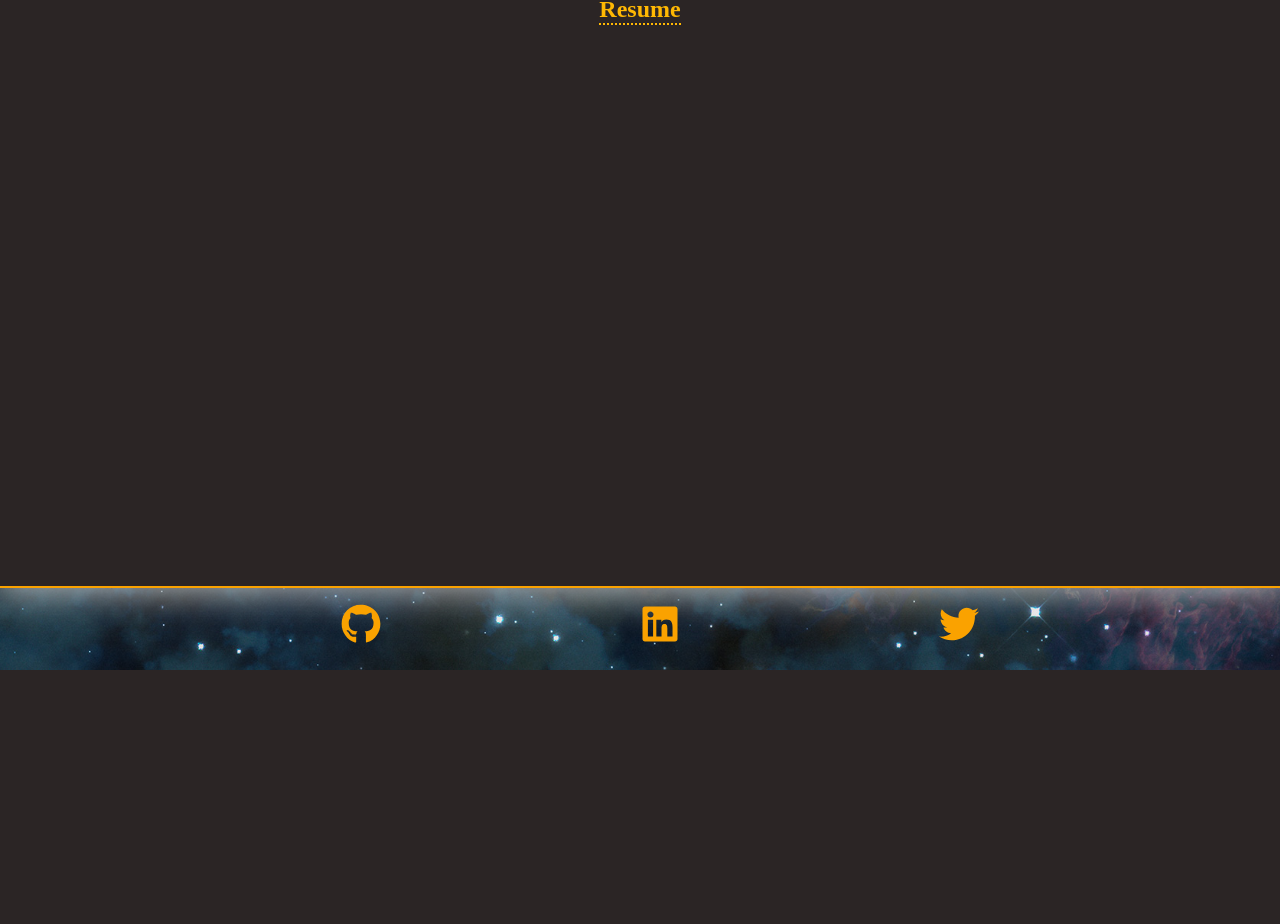
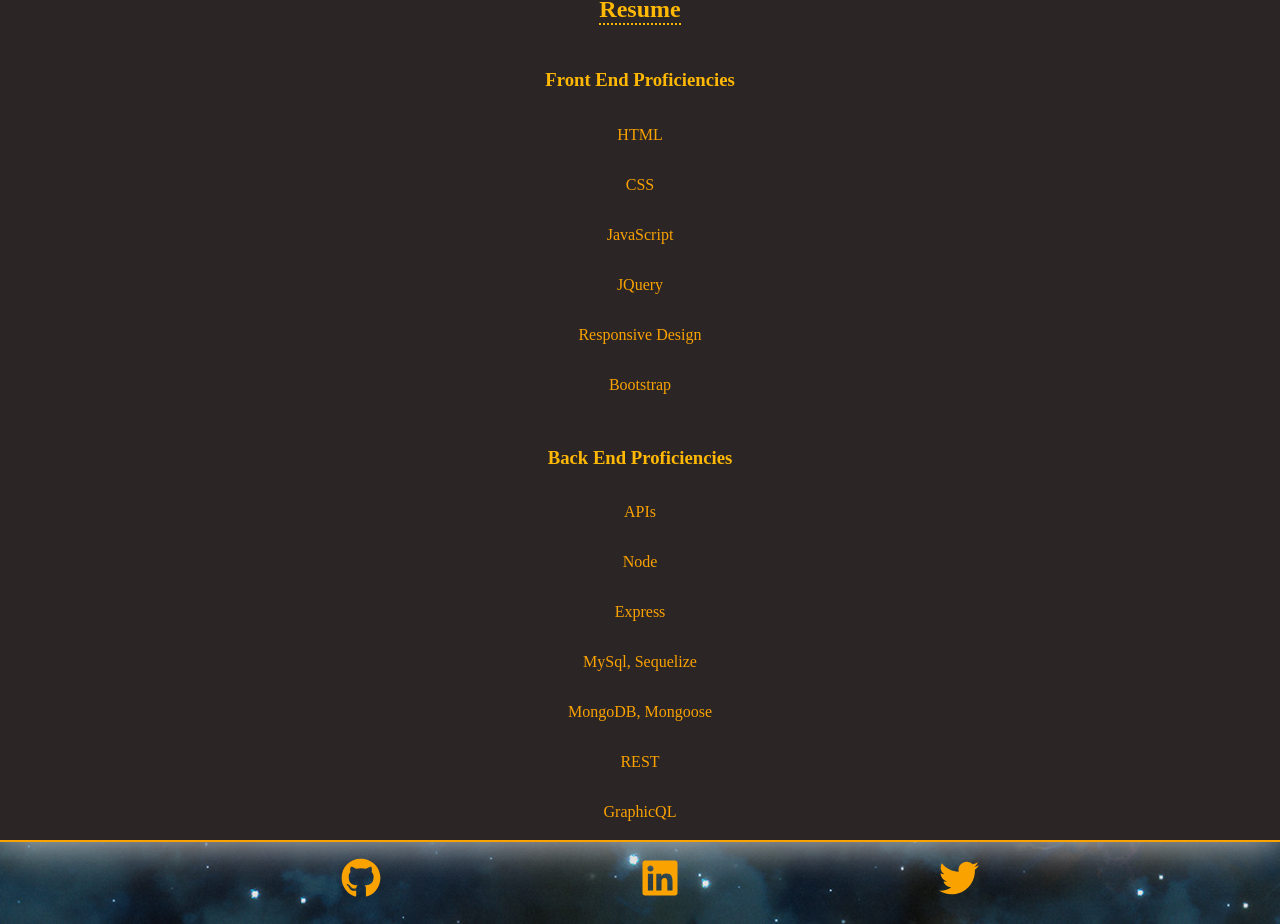
Before and after one commit to VulnusR/CSLockwood-M20-React-Portfolio2, a React (Create React App) app in the folder cslockwood.portfolio/: page /resume in a window 1280 px wide. Shown: the part 275-1199 px from the top of the page. Before the commit the page ends 945 px from the top, so only its background shows below. Built offline with nearby package versions, Linux system fonts and the light colour scheme.

Commit message:
resume updated

```diff
--- a/cslockwood.portfolio/src/Resume.js
+++ b/cslockwood.portfolio/src/Resume.js
@@ -2,11 +2,26 @@ import React from 'react';
 
 function Resume() {
     return (
-      <div className='main-article'>
+    <div className='main-article'>
       <h2 className='page-title'>Resume</h2>
-      {/* resume goes here */}
+      <h3  className="contact-h3">Front End Proficiencies</h3>
+      <p>HTML</p>
+      <p>CSS</p>
+      <p>JavaScript</p>
+      <p>JQuery</p>
+      <p>Responsive Design</p>
+      <p>Bootstrap</p>
+      <br></br>
+      <h3 className="contact-h3">Back End Proficiencies</h3>
+      <p>APIs</p>
+      <p>Node</p>
+      <p>Express</p>
+      <p>MySql, Sequelize</p>
+      <p>MongoDB, Mongoose</p>
+      <p>REST</p>
+      <p>GraphicQL</p>
       </div>
-    );
+  );
 }
 
 export default Resume;
--- a/cslockwood.portfolio/src/Styles/styles.css
+++ b/cslockwood.portfolio/src/Styles/styles.css
@@ -9,6 +9,10 @@ body {
     background-color: rgb(43, 37, 37);
     overflow-y: scroll;
 
+}
+
+p {
+    color:rgb(250, 162, 0);
 }
 
 #root {
```
